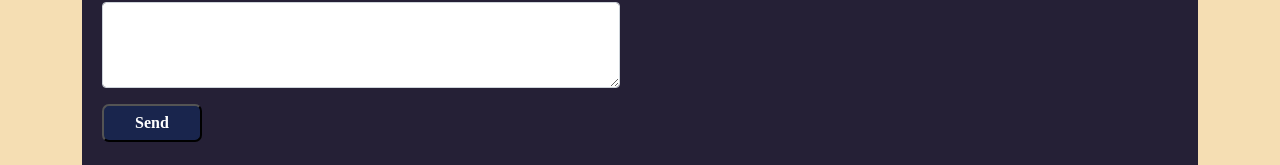
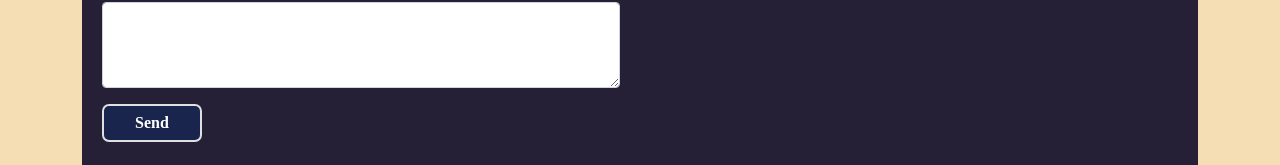
Before and after one commit to pyae-sone-maung/profile, a plain HTML site: page index.html in a window 1280 px wide. Shown: the part 1900-2065 px from the top of the page. Drawn offline with nearby package versions, Linux system fonts and the light colour scheme; a web font is replaced by a local one.

Commit message:
Update style.css

```diff
--- a/css/style.css
+++ b/css/style.css
@@ -277,6 +277,7 @@ center p {
   color: white;
   background: rgb(25, 37, 77);
   border-radius: 7px;
+  border: 2px solid #E0E0E0;
 }
 
 
```
